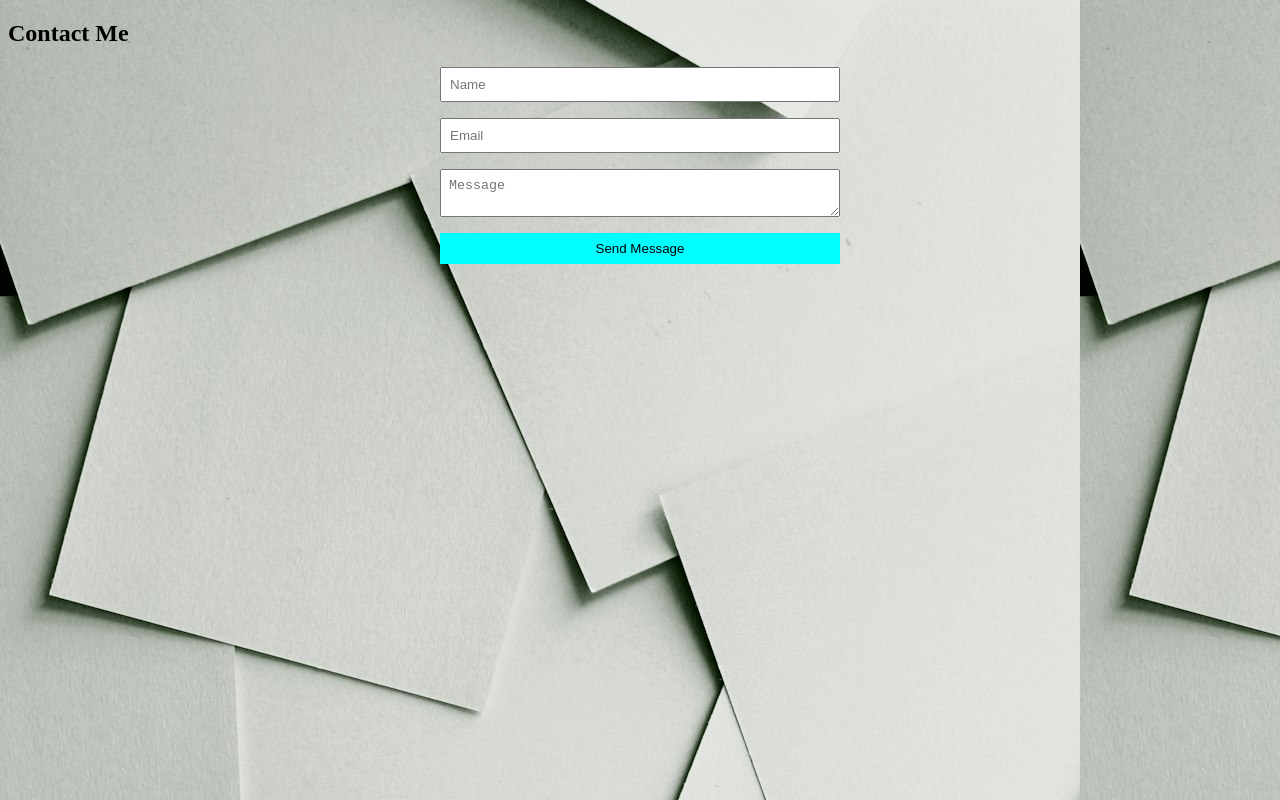
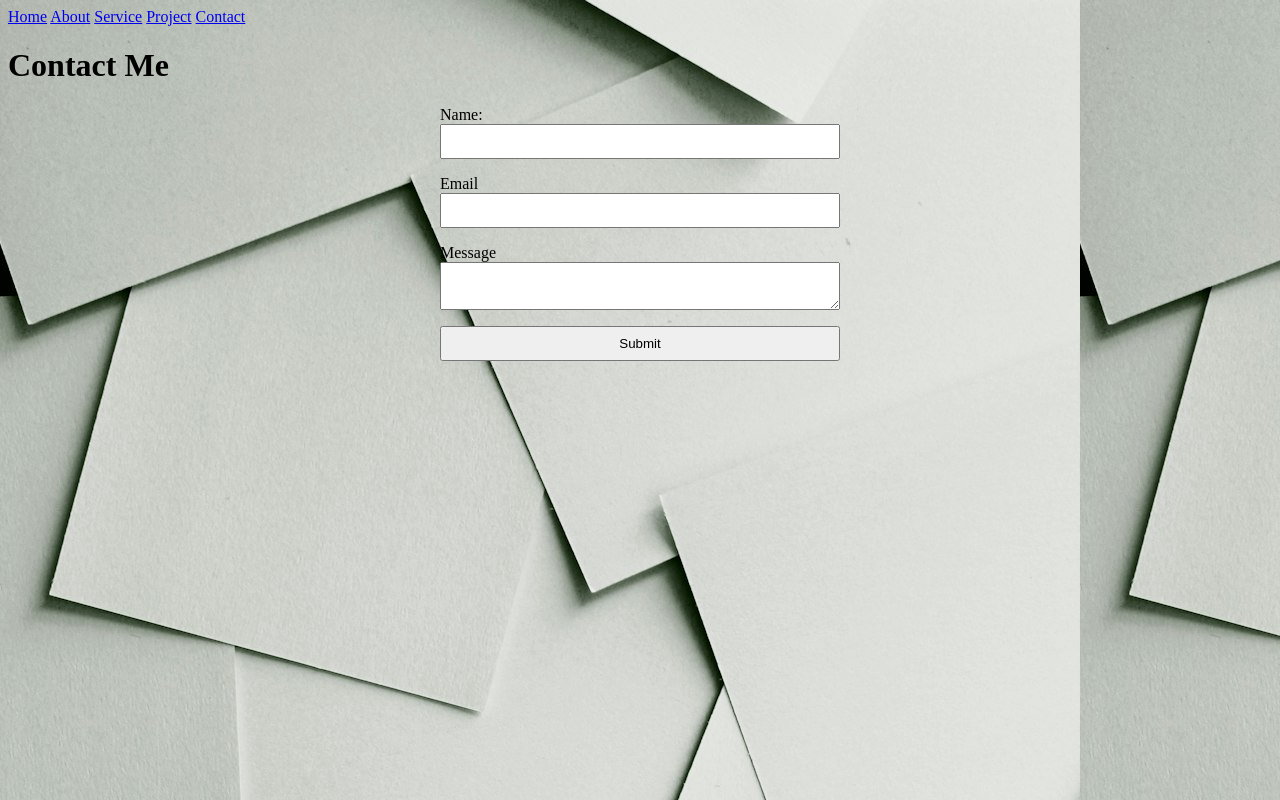
Before and after one commit to sachinchauhan78/personal-portfolio, a plain HTML site: page portfolio page6.html in a window 1280 px wide. Drawn offline with nearby package versions, Linux system fonts and the light colour scheme.

Commit message:
Add files via upload

```diff
--- a/portfolio page6.html
+++ b/portfolio page6.html
@@ -4,18 +4,43 @@
     <meta charset="UTF-8">
     <meta name="viewport" content="width=device-width, initial-scale=1.0">
     <title>Portfolio contact</title>
+    <link href='https://unpkg.com/boxicons@2.1.4/css/boxicons.min.css' rel='stylesheet'>
     <link rel="stylesheet" href="portfolio page6.css">
 </head>
 <body>
-    <section id="contact">
+<header>
+
+  <nav class="navbar">
+      <a href="http://127.0.0.1:5500/portfoliopage2.html">Home</a>
+      <a href="http://127.0.0.1:5500/portfolio%20page3.html">About</a>
+      <a href="http://127.0.0.1:5500/portfolio%20page4.html">Service</a>
+      <a href="http://127.0.0.1:5500/portfolio%20page5.html">Project</a>
+      <a href="http://127.0.0.1:5500/portfolio%20page6.html">Contact</a>
+  </nav>
+</header>
         <h1>Contact Me</h1>
-        <form>
-          <input type="text" placeholder="Name" required>
-          <input type="email" placeholder="Email" required>
-          <textarea placeholder="Message" required></textarea>
-          <button type="submit">Send Message</button>
+
+        <form name="submit-to-google-sheet">
+        <label>Name:</label>
+        <input type="text" name="Name" required>
+        <label>Email</label>
+        <input type="email" name="Email" required>
+        <label>Message</label>
+        <textarea name="Message" cols="20" required></textarea>
+        <input type="submit" name="submit">
         </form>
-      </section>
-    </main>
+
+        <script>
+          const scriptURL = 'https://script.google.com/macros/s/AKfycbwK-1UT9ykO3QBa5ThQ9b-0kPGwBbh2kfdDcFbYKdm3qk7FnsvXT8PHDEIIahcJZ0zi7A/exec'
+          const form = document.forms['submit-to-google-sheet']
+
+          form.addEventListener('submit', e => {
+            e.preventDefault()
+            fetch(scriptURL, { method: 'POST', body: new FormData(form)})
+              .then(response => console.log('Success!', response))
+              .catch(error => console.error('Error!', error.message))
+          })
+        </script>
+
 </body>
 </html>
```
Also changed, not shown: Screenshot 2024-10-02 125303.png (added), Screenshot 2024-10-02 130052.png (added).
